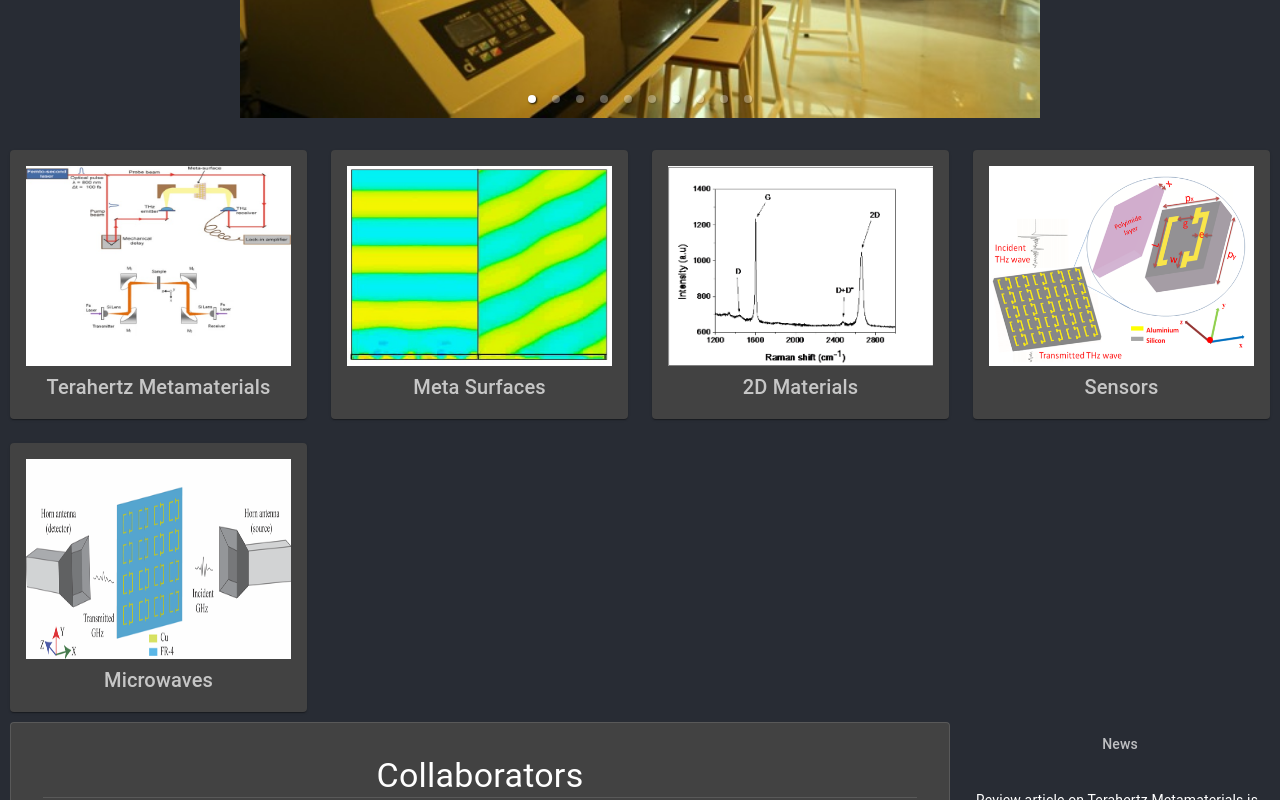
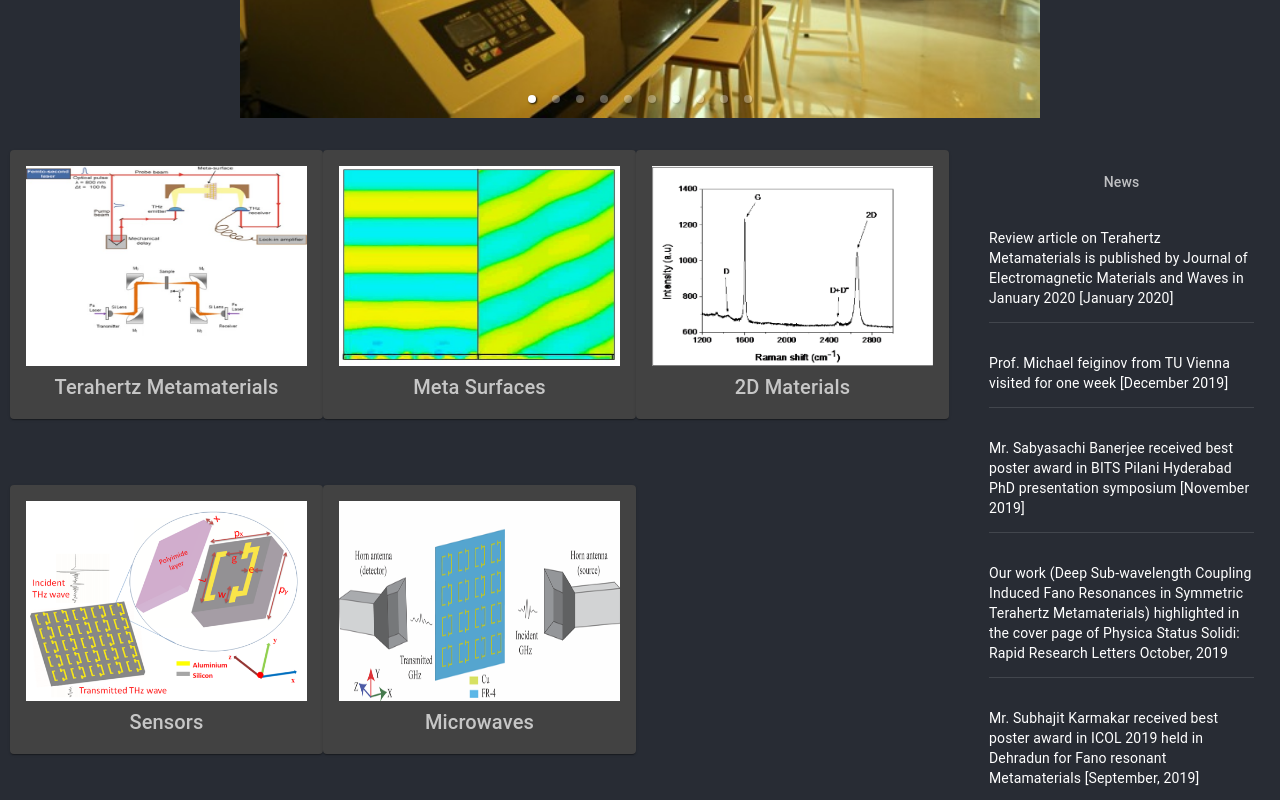
Before and after one commit to Rohithgilla12/Teramade, a React (Create React App) app: page / in a window 1280 px wide. Shown: the part 460-1260 px from the top of the page. Built offline with nearby package versions, Linux system fonts and the light colour scheme.

Commit message:
Homescreen changes

```diff
--- a/src/components/Details.js
+++ b/src/components/Details.js
@@ -4,10 +4,10 @@ import { makeStyles } from "@material-ui/core/styles";
 import Paper from "@material-ui/core/Paper";
 import Grid from "@material-ui/core/Grid";
 import Typography from "@material-ui/core/Typography";
+import News from "./News";
 
 const useStyles = makeStyles(theme => ({
   root: {
-    flexGrow: 1,
     marginTop: "2rem",
     marginLeft: "10px",
     marginRight: "10px"
@@ -20,6 +20,10 @@ const useStyles = makeStyles(theme => ({
   img: {
     height: 200,
     width: "100%"
+  },
+  flexContainer: {
+    display: "flex",
+    flexWrap: "wrap"
   }
 }));
 const Details = () => {
@@ -27,7 +31,8 @@ const Details = () => {
   return (
     <div className={classes.root}>
       <Grid container spacing={3}>
-        <Grid item xs={3} spacing={2}>
+        <Grid item xs={9} className={classes.flexContainer}>
+          <Grid item xs={4} spacing={2}>
             <Paper className={classes.paper}>
               <img
                 src={`${process.env.PUBLIC_URL}/img/1.jpg`}
@@ -38,7 +43,7 @@ const Details = () => {
               </Typography>
             </Paper>
           </Grid>
-        <Grid item xs={3} spacing={2}>
+          <Grid item xs={4} spacing={2}>
             <Paper className={classes.paper}>
               <img
                 src={`${process.env.PUBLIC_URL}/img/details/meta.png`}
@@ -49,7 +54,7 @@ const Details = () => {
               </Typography>
             </Paper>
           </Grid>
-        <Grid item xs={3} spacing={2}>
+          <Grid item xs={4} spacing={2}>
             <Paper className={classes.paper}>
               <img
                 src={`${process.env.PUBLIC_URL}/img/details/2d.png`}
@@ -60,7 +65,7 @@ const Details = () => {
               </Typography>
             </Paper>
           </Grid>
-        <Grid item xs={3} spacing={2}>
+          <Grid item xs={4} spacing={2}>
             <Paper className={classes.paper}>
               <img
                 src={`${process.env.PUBLIC_URL}/img/details/sensors.png`}
@@ -71,7 +76,7 @@ const Details = () => {
               </Typography>
             </Paper>
           </Grid>
-        <Grid item xs={3} spacing={2}>
+          <Grid item xs={4} spacing={2}>
             <Paper className={classes.paper}>
               <img
                 src={`${process.env.PUBLIC_URL}/img/details/micro.png`}
@@ -83,6 +88,10 @@ const Details = () => {
             </Paper>
           </Grid>
         </Grid>
+        <Grid item xs={3}>
+          <News />
+        </Grid>
+      </Grid>
     </div>
   );
 };
--- a/src/components/Home.js
+++ b/src/components/Home.js
@@ -22,14 +22,6 @@ const Home = () => {
         })}
       </Carousel>
       <Details />
-      <Grid container>
-        <Grid item xs={9}>
-          <Collaborators />
-        </Grid>
-        <Grid item xs={3}>
-          <News />
-        </Grid>
-      </Grid>
       <Footer />
     </>
   );
```
Lines whose indentation alone changed are shown as unchanged.
